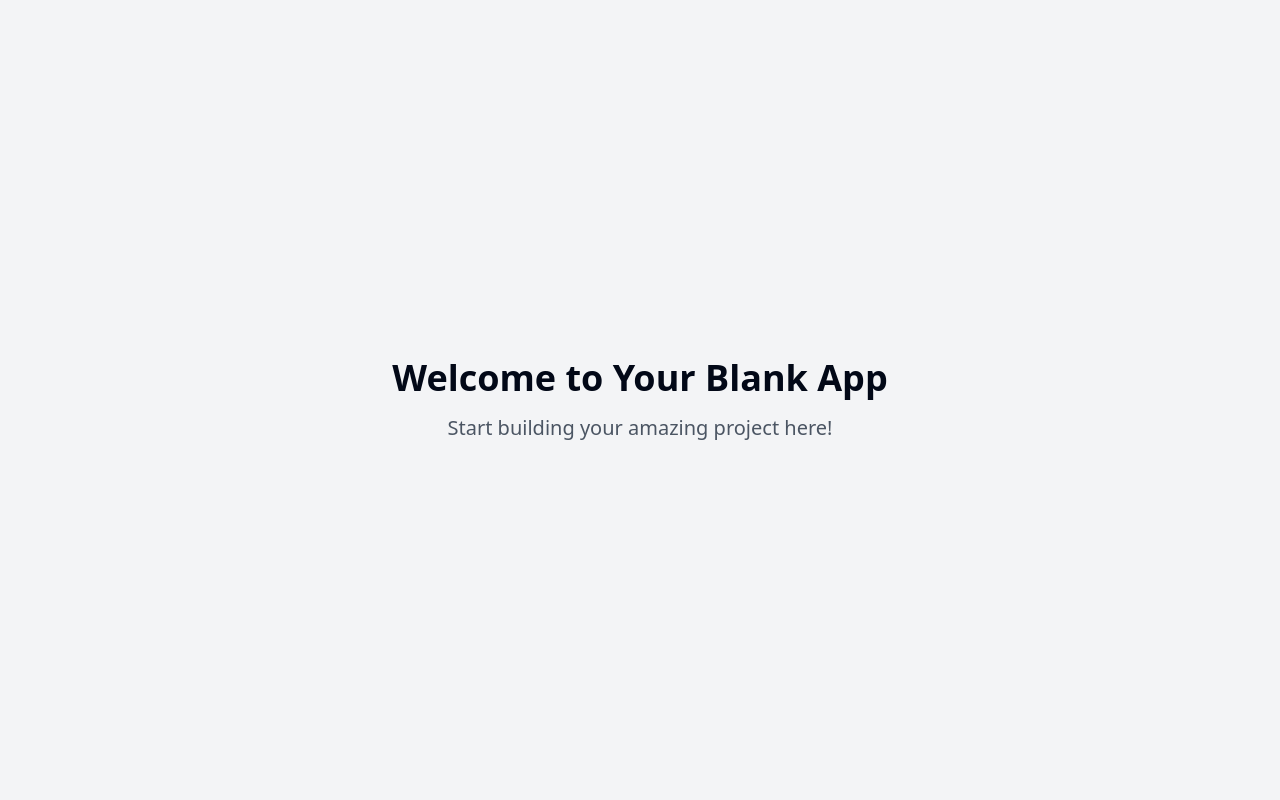
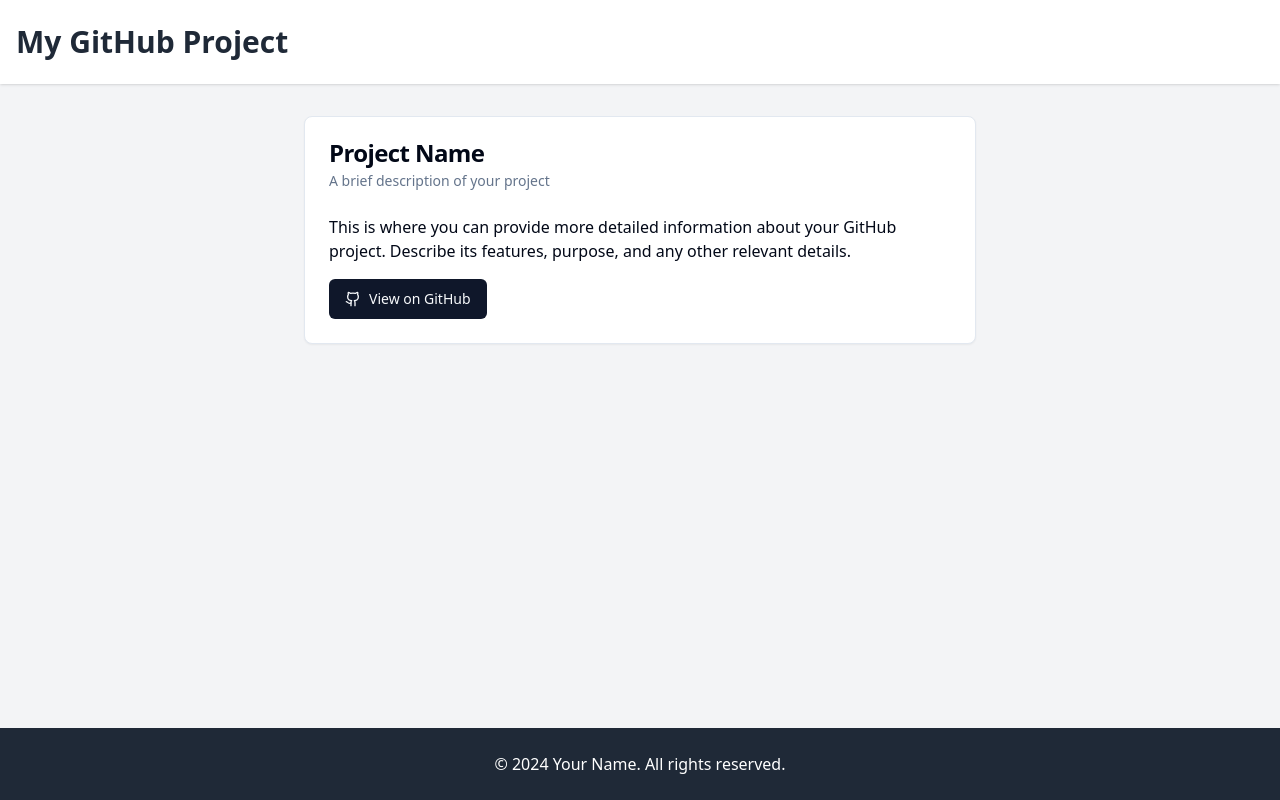
Before and after one commit to Marish200326/blank-sandbox-haven, a React (Vite) app: page / in a window 1280 px wide. Built offline with nearby package versions, Linux system fonts and the light colour scheme.

Commit message:
Create blank website template
Set up a minimal website structure to host a GitHub project, including essential files and configurations for React, TypeScript, and Vite.
[skip gpt_engineer]

```diff
--- /dev/null
+++ b/src/components/Footer.tsx
@@ -0,0 +1,13 @@
+import React from 'react';
+
+const Footer = () => {
+  return (
+    <footer className="bg-gray-800 text-white">
+      <div className="container mx-auto px-4 py-6 text-center">
+        <p>&copy; {new Date().getFullYear()} Your Name. All rights reserved.</p>
+      </div>
+    </footer>
+  );
+};
+
+export default Footer;
--- /dev/null
+++ b/src/components/Header.tsx
@@ -0,0 +1,13 @@
+import React from 'react';
+
+const Header = () => {
+  return (
+    <header className="bg-white shadow">
+      <div className="container mx-auto px-4 py-6">
+        <h1 className="text-3xl font-bold text-gray-800">My GitHub Project</h1>
+      </div>
+    </header>
+  );
+};
+
+export default Header;
--- /dev/null
+++ b/src/components/ProjectInfo.tsx
@@ -0,0 +1,26 @@
+import React from 'react';
+import { Card, CardHeader, CardTitle, CardDescription, CardContent } from "@/components/ui/card";
+import { Button } from "@/components/ui/button";
+import { Github } from 'lucide-react';
+
+const ProjectInfo = () => {
+  return (
+    <Card className="w-full max-w-2xl mx-auto">
+      <CardHeader>
+        <CardTitle>Project Name</CardTitle>
+        <CardDescription>A brief description of your project</CardDescription>
+      </CardHeader>
+      <CardContent>
+        <p className="mb-4">
+          This is where you can provide more detailed information about your GitHub project.
+          Describe its features, purpose, and any other relevant details.
+        </p>
+        <Button className="w-full sm:w-auto">
+          <Github className="mr-2 h-4 w-4" /> View on GitHub
+        </Button>
+      </CardContent>
+    </Card>
+  );
+};
+
+export default ProjectInfo;
--- a/src/pages/Index.tsx
+++ b/src/pages/Index.tsx
@@ -1,12 +1,16 @@
-// Update this page (the content is just a fallback if you fail to update the page)
+import React from 'react';
+import Header from '../components/Header';
+import ProjectInfo from '../components/ProjectInfo';
+import Footer from '../components/Footer';
 
 const Index = () => {
   return (
-    <div className="min-h-screen flex items-center justify-center bg-gray-100">
-      <div className="text-center">
-        <h1 className="text-4xl font-bold mb-4">Welcome to Your Blank App</h1>
-        <p className="text-xl text-gray-600">Start building your amazing project here!</p>
-      </div>
+    <div className="min-h-screen flex flex-col bg-gray-100">
+      <Header />
+      <main className="flex-grow container mx-auto px-4 py-8">
+        <ProjectInfo />
+      </main>
+      <Footer />
     </div>
   );
 };
```
